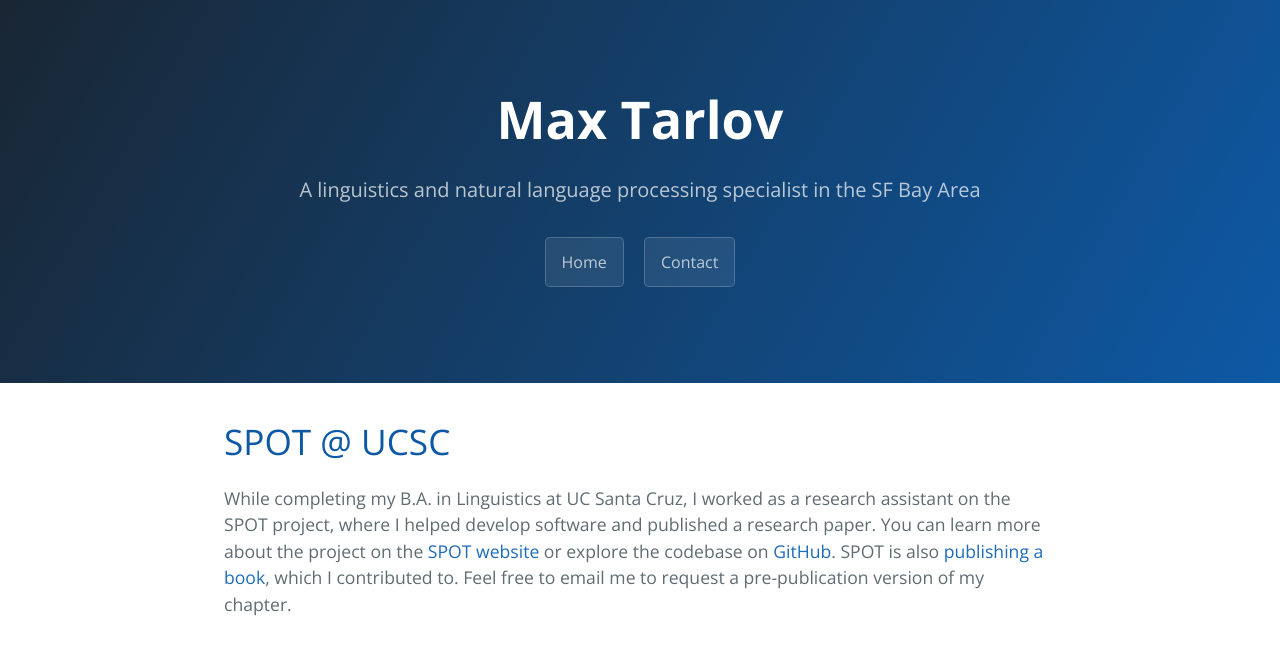
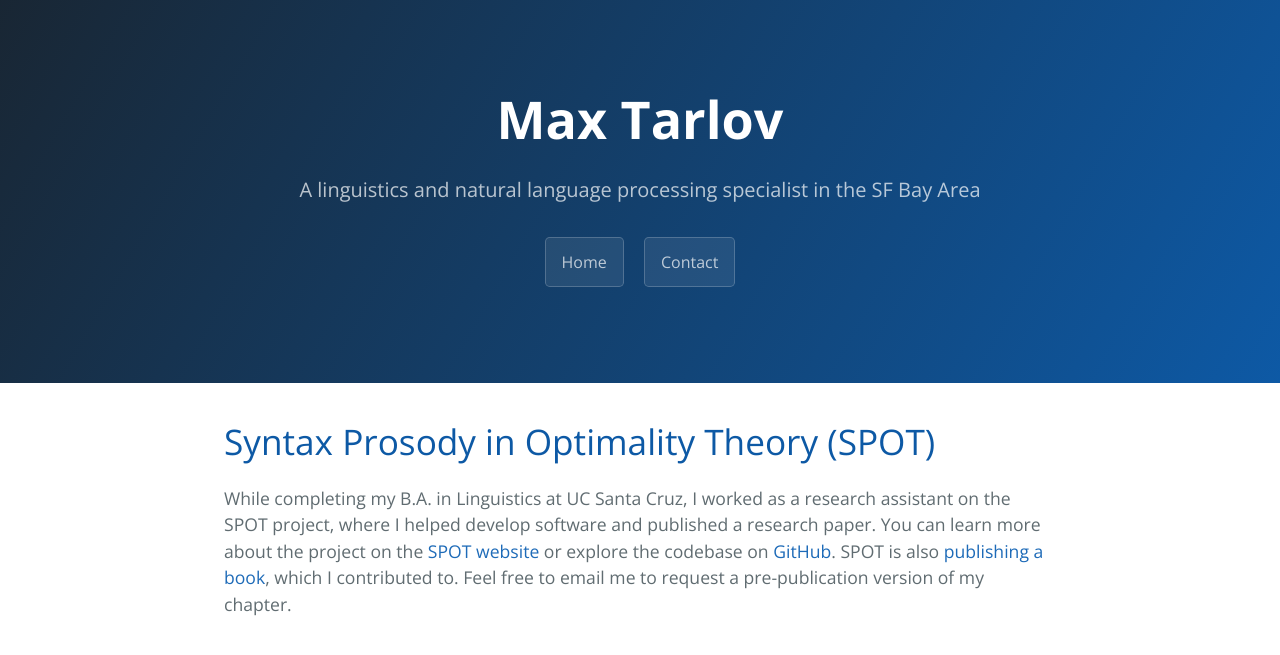
Before and after one commit to maxTarlov/personal-website, a Jekyll site: the page built from _projects/SPOT.md, in a window 1280 px wide. Shown: the top 655 px of the page. Built offline with Jekyll 4.4.1, drawn with Linux system fonts in a browser that asks for light colours.

Commit message:
change SPOT title

```diff
--- a/_projects/SPOT.md
+++ b/_projects/SPOT.md
@@ -1,6 +1,6 @@
 ---
 layout: page
-title: SPOT @ UCSC
+title: Syntax Prosody in Optimality Theory (SPOT)
 redirect: https://spot.sites.ucsc.edu/
 ---
 
```
